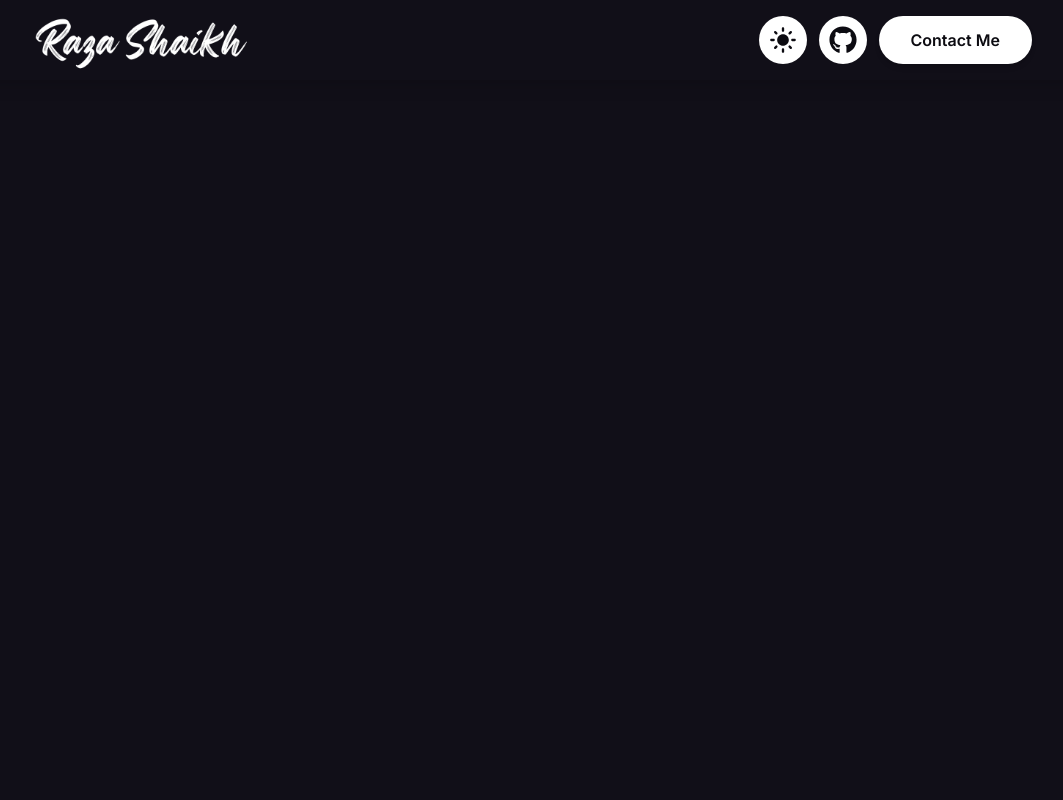
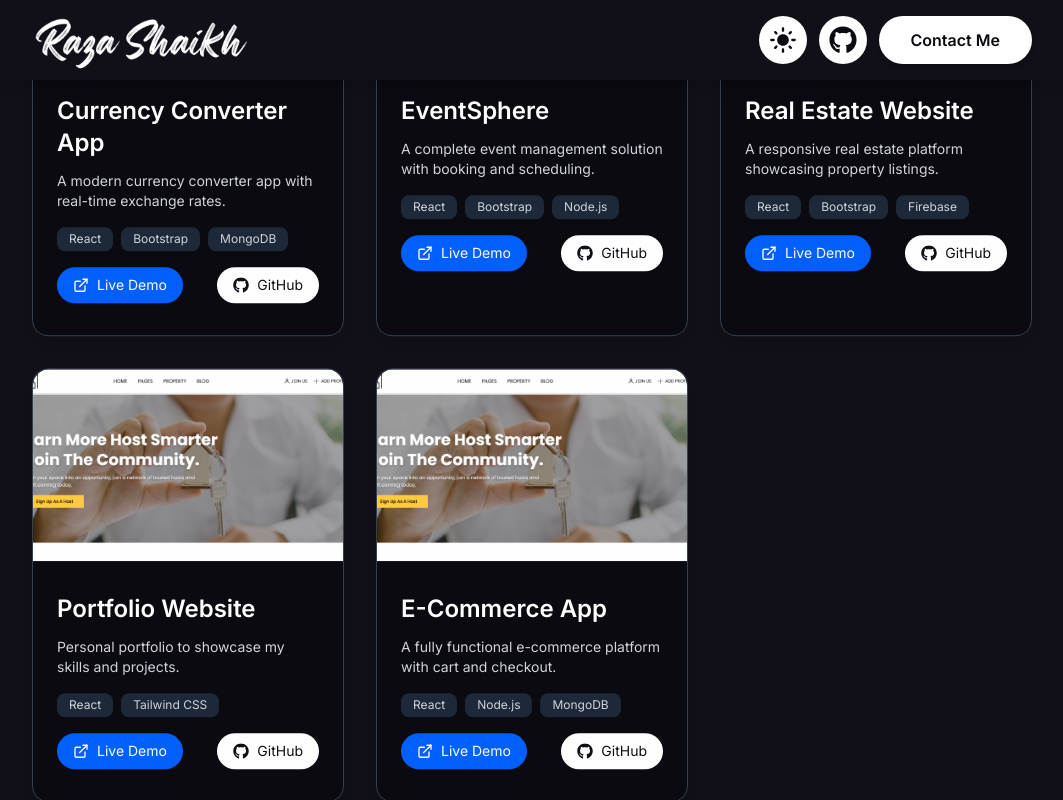
Before and after one commit to razashaikh99/Raza-Shaikh-Portfolio, a React (Vite) app: page / in a window 1280 px wide. Both pictures are taken after a click on the button "Show More". Shown: the part 2197-2997 px from the top of the page, without its empty margins (108-1171 px from the left). Built offline with nearby package versions, Linux system fonts and the light colour scheme.

Commit message:
update animation

```diff
--- a/src/Sections/ContactUs/ContactUs.jsx
+++ b/src/Sections/ContactUs/ContactUs.jsx
@@ -31,6 +31,7 @@ export default function Contact() {
             <div className="relative">
               <FaUser className="absolute top-1/2 left-4 -translate-y-1/2 text-gray-400" />
               <input
+                data-aos="fade-right"
                 type="text"
                 placeholder="Your Name"
                 className={`w-full pl-12 pr-4 py-3 rounded-xl border focus:outline-none focus:ring-2 transition ${theme === "dark"
@@ -44,6 +45,7 @@ export default function Contact() {
             <div className="relative">
               <FaEnvelope className="absolute top-1/2 left-4 -translate-y-1/2 text-gray-400" />
               <input
+                data-aos="fade-right"
                 type="email"
                 placeholder="Your Email"
                 className={`w-full pl-12 pr-4 py-3 rounded-xl border focus:outline-none focus:ring-2 transition ${theme === "dark"
@@ -57,6 +59,7 @@ export default function Contact() {
             <div className="relative">
               <FaTag className="absolute top-1/2 left-4 -translate-y-1/2 text-gray-400" />
               <input
+                data-aos="fade-right"
                 type="text"
                 placeholder="Subject"
                 className={`w-full pl-12 pr-4 py-3 rounded-xl border focus:outline-none focus:ring-2 transition ${theme === "dark"
@@ -70,6 +73,7 @@ export default function Contact() {
             <div className="relative">
               <FaCommentDots className="absolute top-5 left-4 text-gray-400" />
               <textarea
+                data-aos="fade-right"
                 rows="5"
                 placeholder="Your Message"
                 className={`w-full pl-12 pr-4 py-3 rounded-xl border focus:outline-none focus:ring-2 transition ${theme === "dark"
--- a/src/Sections/Projects/Projects.jsx
+++ b/src/Sections/Projects/Projects.jsx
@@ -76,9 +76,11 @@ export default function Projects() {
         </div>
 
         {/* Projects Grid */}
-        <div data-aos="fade-up" className="pt-5 grid md:grid-cols-3 gap-8">
+        <div className="pt-5 grid md:grid-cols-3 gap-8">
           {visibleProjects.map((project) => (
             <div
+              data-aos="fade-up"
+              data-aos-duration="3000"
               key={project.id}
               className={`rounded-2xl shadow-lg overflow-hidden hover:scale-105 transition-transform ${theme === "dark"
                 ? "bg-dark border border-gray-700"
```
